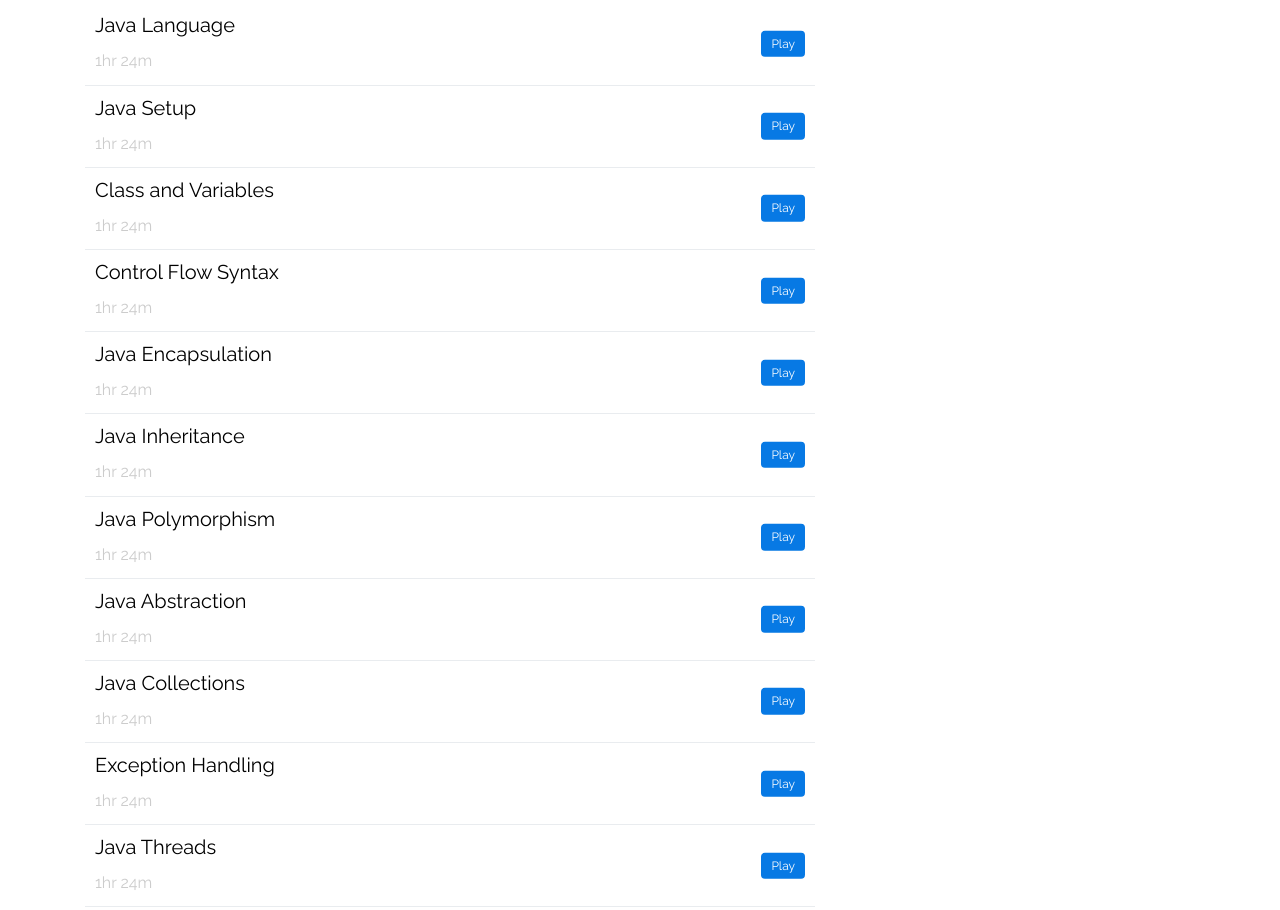
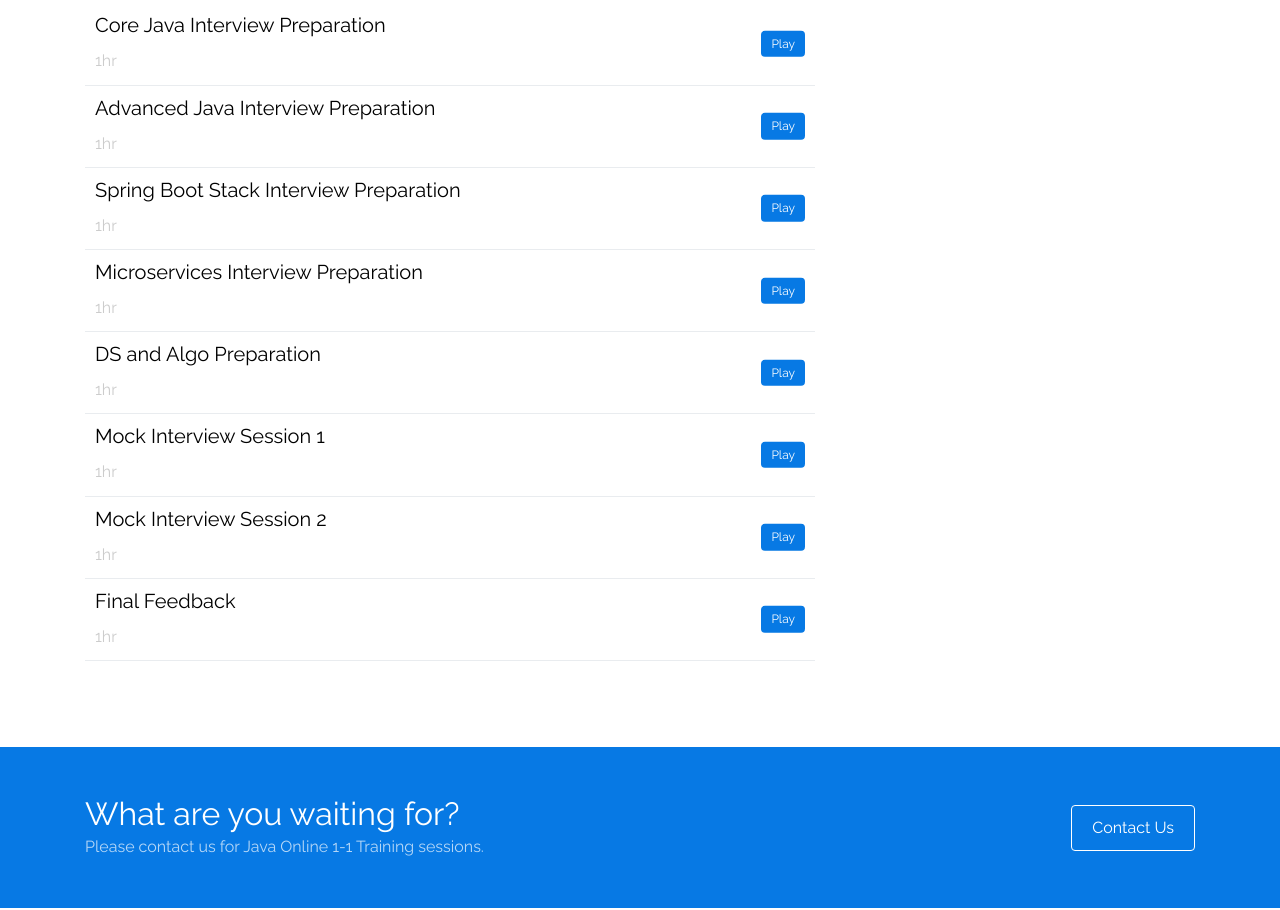
Before and after one commit to munish-usit/techmastry, a plain HTML site: page interview.html in a window 1280 px wide. Shown: the part 717-1627 px from the top of the page. Drawn offline with Linux system fonts and the light colour scheme; files whose address does not match are found by name.

Commit message:
code change
code change

```diff
--- a/interview.html
+++ b/interview.html
@@ -71,19 +71,18 @@
       </header>
 
 
-      <div class="site-section-cover " style="background-image: url('images/corejava.webp');">
+      <div class="site-section-cover overlay" style="background-image: url('images/interview.webp');">
 
         <div class="container">
           <div class="row align-items-center justify-content-center">
             <div class="col-lg-10 text-center">
-              <h1>Learn <strong>Core Java</strong></h1>
+              <h1>Interview <strong>Preparation</strong></h1>
               <p>
-                <span class="mr-2 mb-2">11 Sessions</span>
-                <span class="mr-2 mb-2">1-1 Personalized Training</span>
+                <span class="mr-2 mb-2">8 Sessions</span>
+                <span class="mr-2 mb-2">1-1 Personalized Interview Preparation</span>
               </p>
               <p>
-                <span class="mr-2 mb-2">Learn <b><i>all</i> Core Java Essential skills</b></span>
-                <span class="mr-2 mb-2">Strengthen the coding foundation</span>
+                <span class="mr-2 mb-2">Help <b><i>Candidate</i> Prepare for Job Interview</b></span>
               </p>
             </div>
           </div>
@@ -113,54 +112,45 @@
               <ul class="list-unstyled tutorial-section-list">
                 <li>
 
-                  <h3><a href="#">Java Language</a></h3>
+                  <h3><a href="#">Core Java Interview Preparation</a></h3>
                   <p>
-                    <span class="mr-2 mb-2">1hr 24m</span>
+                    <span class="mr-2 mb-2">1hr</span>
                   </p>
                   <a href="#" class="play">Play</a>
                 </li>
 
                 <li>
 
-                  <h3><a href="#">Java Setup</a></h3>
+                  <h3><a href="#">Advanced Java Interview Preparation</a></h3>
                   <p>
-                    <span class="mr-2 mb-2">1hr 24m</span>
+                    <span class="mr-2 mb-2">1hr</span>
                   </p>
                   <a href="#" class="play">Play</a>
                 </li>
 
                 <li>
 
-                  <h3><a href="#">Class and Variables</a></h3>
+                  <h3><a href="#">Spring Boot Stack Interview Preparation</a></h3>
                   <p>
-                    <span class="mr-2 mb-2">1hr 24m</span>
+                    <span class="mr-2 mb-2">1hr</span>
                   </p>
                   <a href="#" class="play">Play</a>
                 </li>
 
                 <li>
 
-                  <h3><a href="#">Control Flow Syntax</a></h3>
+                  <h3><a href="#">Microservices Interview Preparation</a></h3>
                   <p>
-                    <span class="mr-2 mb-2">1hr 24m</span>
+                    <span class="mr-2 mb-2">1hr</span>
                   </p>
                   <a href="#" class="play">Play</a>
                 </li>
 
                 <li>
 
-                  <h3><a href="#">Java Encapsulation</a></h3>
+                  <h3><a href="#">DS and Algo Preparation</a></h3>
                   <p>
-                    <span class="mr-2 mb-2">1hr 24m</span>
-                  </p>
-                  <a href="#" class="play">Play</a>
-                </li>
-
-                <li>
-
-                  <h3><a href="#">Java Inheritance</a></h3>
-                  <p>
-                    <span class="mr-2 mb-2">1hr 24m</span>
+                    <span class="mr-2 mb-2">1hr</span>
                   </p>
                   <a href="#" class="play">Play</a>
                 </li>
@@ -168,46 +158,27 @@
 
                 <li>
 
-                  <h3><a href="#">Java Polymorphism</a></h3>
+                  <h3><a href="#">Mock Interview Session 1</a></h3>
                   <p>
-                    <span class="mr-2 mb-2">1hr 24m</span>
+                    <span class="mr-2 mb-2">1hr</span>
                   </p>
                   <a href="#" class="play">Play</a>
                 </li>
 
                 <li>
 
-                  <h3><a href="#">Java Abstraction</a></h3>
+                  <h3><a href="#">Mock Interview Session 2</a></h3>
                   <p>
-                    <span class="mr-2 mb-2">1hr 24m</span>
-                  </p>
-                  <a href="#" class="play">Play</a>
-                </li>
-
-
-                <li>
-
-                  <h3><a href="#">Java Collections</a></h3>
-                  <p>
-                    <span class="mr-2 mb-2">1hr 24m</span>
+                    <span class="mr-2 mb-2">1hr</span>
                   </p>
                   <a href="#" class="play">Play</a>
                 </li>
 
                 <li>
 
-                  <h3><a href="#">Exception Handling</a></h3>
+                  <h3><a href="#">Final Feedback</a></h3>
                   <p>
-                    <span class="mr-2 mb-2">1hr 24m</span>
-                  </p>
-                  <a href="#" class="play">Play</a>
-                </li>
-
-                <li>
-
-                  <h3><a href="#">Java Threads</a></h3>
-                  <p>
-                    <span class="mr-2 mb-2">1hr 24m</span>
+                    <span class="mr-2 mb-2">1hr</span>
                   </p>
                   <a href="#" class="play">Play</a>
                 </li>
@@ -219,7 +190,7 @@
                 <a href="#"><img src="images/img_1_horizontal.jpg" alt="Image" class="img-fluid"></a>
                 <h3><a href="#">Learning React Native</a></h3>
                 <p class="mb-0 text-muted">
-                  <span class="mr-2 mb-2">1hr 24m</span>
+                  <span class="mr-2 mb-2">1hr</span>
                   <span class="mr-2 mb-2">Advanced</span>
                   <span class="mr-2 mb-2">Jun 19, 2020</span>
                 </p>
@@ -260,7 +231,7 @@
                     <span class="brand-javascript h5"></span>
                   </p>
                   <p class="meta">
-                    <span class="mr-2 mb-2">1hr 24m</span>
+                    <span class="mr-2 mb-2">1hr</span>
                     <span class="mr-2 mb-2">Advanced</span>
                     <span class="mr-2 mb-2">Jun 18, 2020</span>
                   </p>
@@ -282,7 +253,7 @@
                     <span class="brand-javascript h5"></span>
                   </p>
                   <p class="meta">
-                    <span class="mr-2 mb-2">1hr 24m</span>
+                    <span class="mr-2 mb-2">1hr</span>
                     <span class="mr-2 mb-2">Advanced</span>
                     <span class="mr-2 mb-2">Jun 18, 2020</span>
                   </p>
@@ -302,7 +273,7 @@
                     <span class="brand-adobephotoshop h5"></span>
                   </p>
                   <p class="meta">
-                    <span class="mr-2 mb-2">1hr 24m</span>
+                    <span class="mr-2 mb-2">1hr</span>
                     <span class="mr-2 mb-2">Advanced</span>
                     <span class="mr-2 mb-2">Jun 18, 2020</span>
                   </p>
@@ -321,7 +292,7 @@
                     <span class="brand-adobeillustrator h5"></span>
                   </p>
                   <p class="meta">
-                    <span class="mr-2 mb-2">1hr 24m</span>
+                    <span class="mr-2 mb-2">1hr</span>
                     <span class="mr-2 mb-2">Advanced</span>
                     <span class="mr-2 mb-2">Jun 18, 2020</span>
                   </p>
```
Also changed, not shown: corejava.html (+16 -16 lines), microservices.html (+15 -15 lines), springboot.html (+15 -15 lines), images/interview.webp (added).
